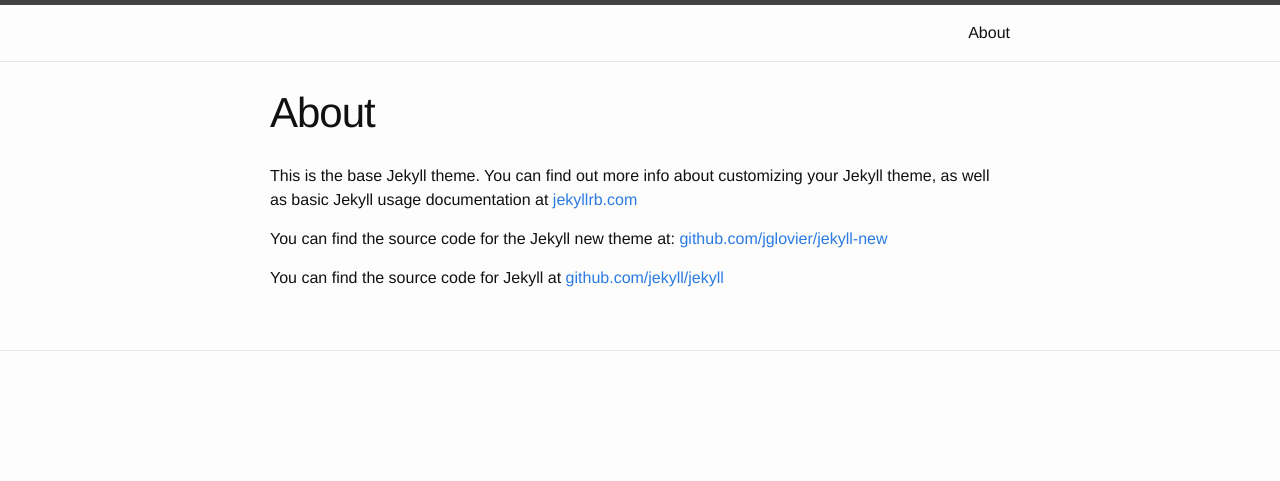
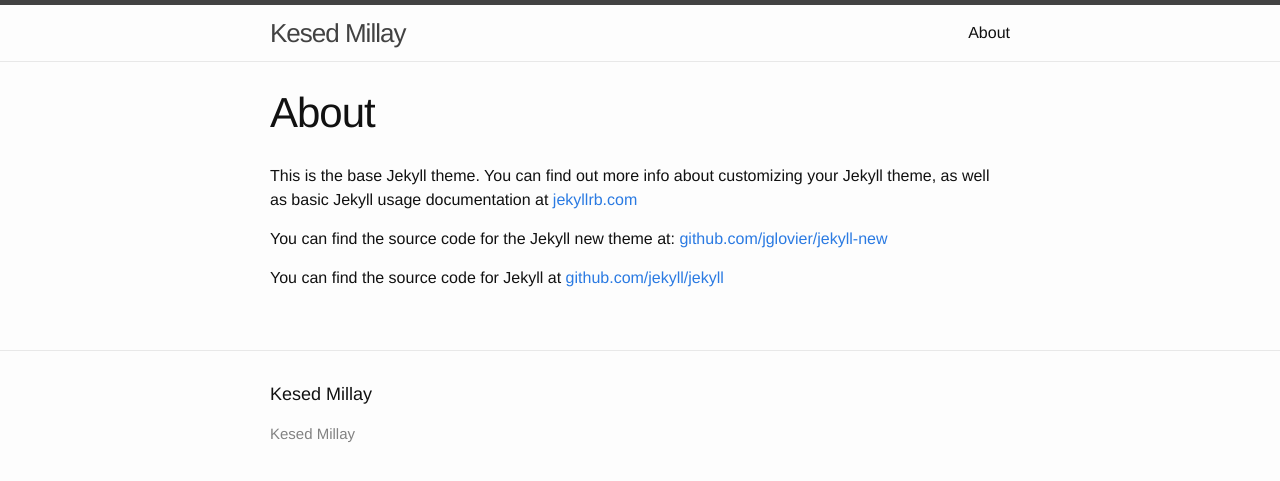
Before and after one commit to kesed/kesedmillay.com, a Jekyll site: the page built from about.md, in a window 1280 px wide. Shown: the top 481 px of the page. Built offline with Jekyll 4.4.1, drawn with Linux system fonts in a browser that asks for light colours; Markdown is read by kramdown in place of the engine named in the settings.

Commit message:
Updated config and index file.

```diff
--- a/_config.yml
+++ b/_config.yml
@@ -1,4 +1,4 @@
-name: Christmas Recipes
+title: Kesed Millay
 markdown: redcarpet
 pygments: true
 baseurl: /kesedmillay.com
--- a/index.html
+++ b/index.html
@@ -2,4 +2,5 @@ Is this thing on?<br>
 Yes sir, it is!<br>
 Third update.<br>
 Fourth times the charm.<br>
-How about fifth?
+How about fifth?<br>
+This is testing a local change.
```
